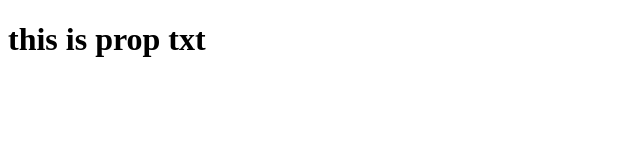
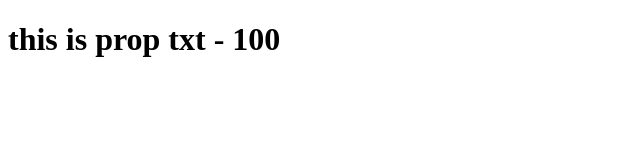
Before and after one commit to vinay-thallam/react-cuddle, a React (Create React App) app: page / in a window 1280 px wide. Shown: the top 160 px of the page, without its empty margins (0-640 px from the left). Built offline with nearby package versions, Linux system fonts and the light colour scheme.

Commit message:
default values for props

```diff
--- a/src/App.js
+++ b/src/App.js
@@ -6,13 +6,18 @@ class App extends React.Component {
   render() {
 
     let txt = this.props.txt
-    return <h1>{txt}</h1>
+    return <h1>{txt} - {this.props.cat}</h1>
   }
 }
 
 App.propTypes = {
   txt : PropTypes.PropTypes.string,
-  cat : PropTypes.PropTypes.number
+  cat : PropTypes.PropTypes.number.isRequired
+}
+
+App.defaultProps = {
+  txt : "this is default text",
+  cat : 100
 }
 
 export default App
```
